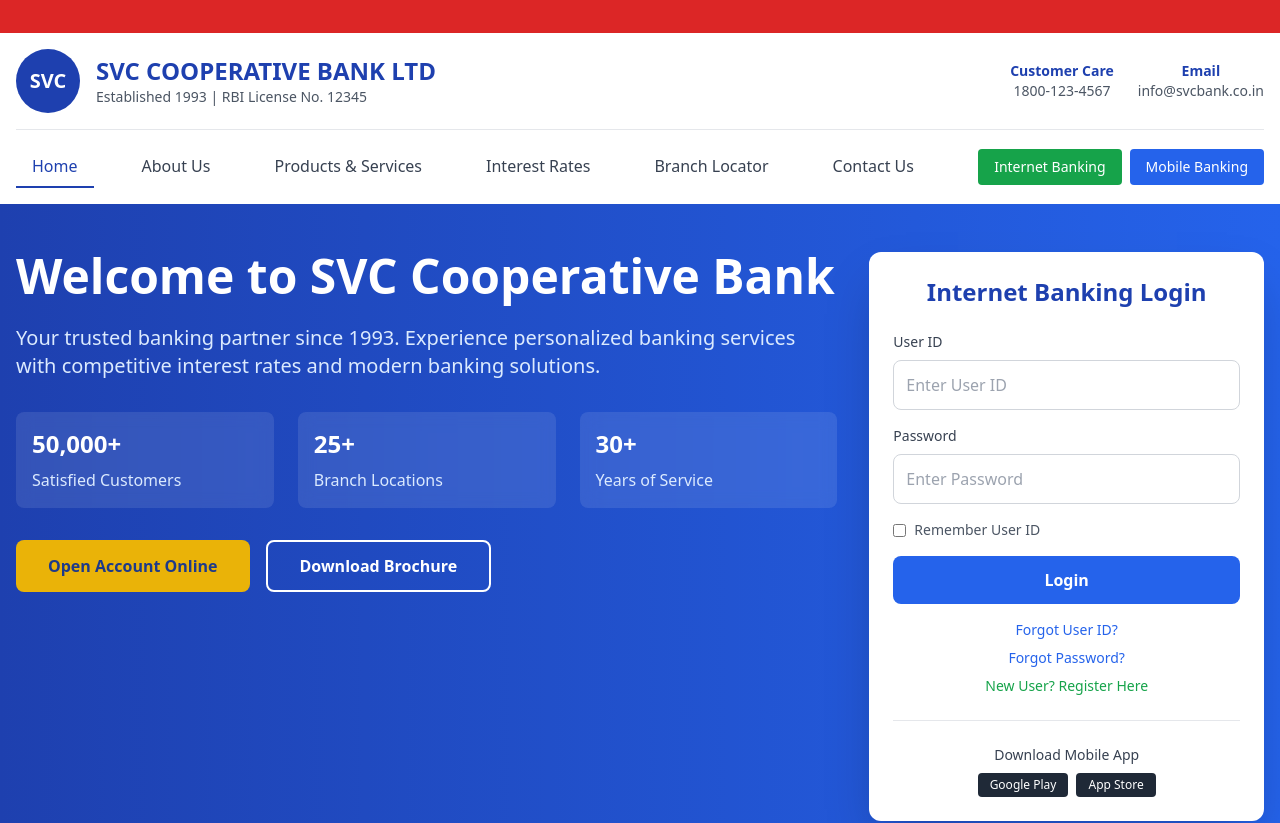
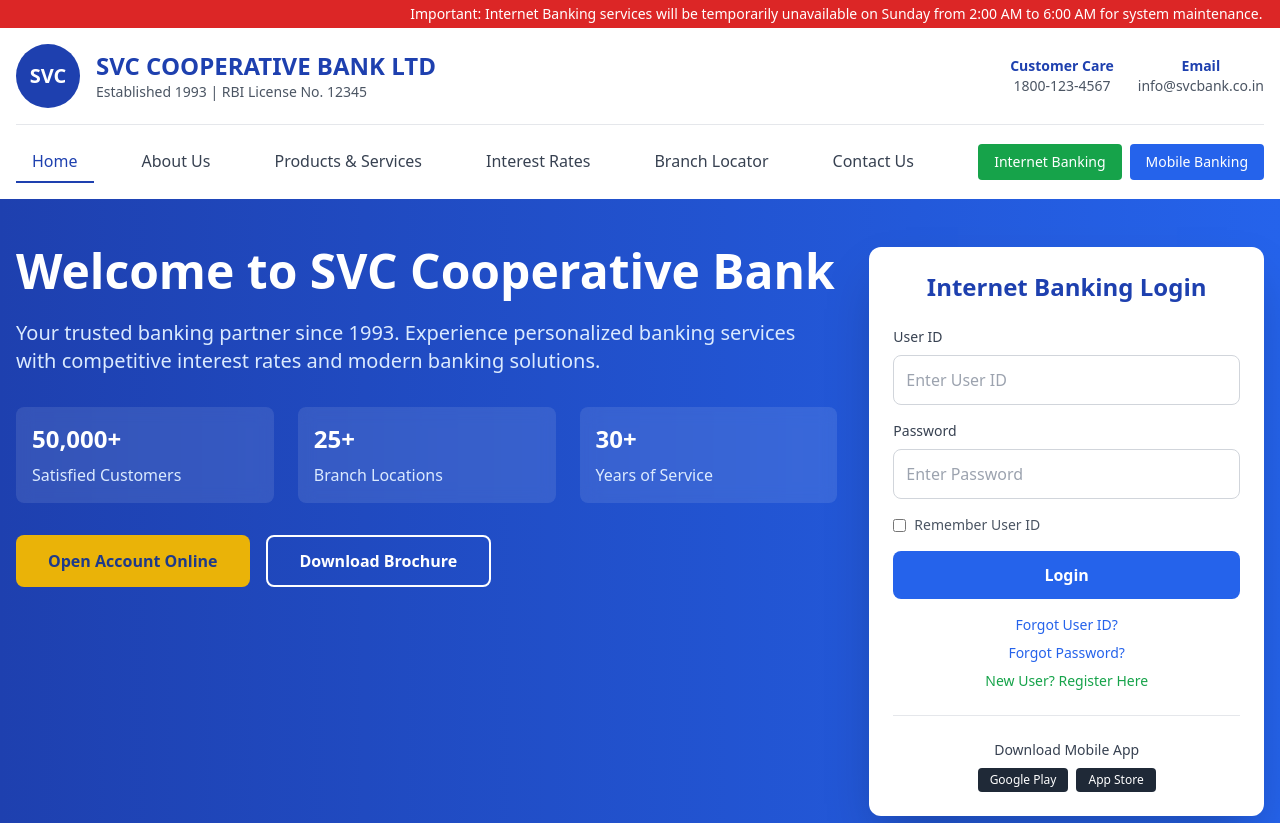
Before and after one commit to Yadlapure/svc-bank-mirror-site, a React (Vite) app: page / in a window 1280 px wide. Shown: the top 823 px of the page. Built offline with nearby package versions, Linux system fonts and the light colour scheme.

Commit message:
Fix: Use HTML marquee element
The `marquee` HTML element is not a standard JSX element. This commit replaces it with a suitable alternative or removes it.

```diff
--- a/src/components/Header.tsx
+++ b/src/components/Header.tsx
@@ -7,9 +7,11 @@ const Header = () => {
   return (
     <>
       {/* Top notification bar */}
-      <div className="bg-red-600 text-white py-1 px-4 text-center text-sm">
+      <div className="bg-red-600 text-white py-1 px-4 text-center text-sm overflow-hidden">
         <div className="max-w-7xl mx-auto">
-          <marquee>Important: Internet Banking services will be temporarily unavailable on Sunday from 2:00 AM to 6:00 AM for system maintenance.</marquee>
+          <div className="animate-marquee whitespace-nowrap">
+            Important: Internet Banking services will be temporarily unavailable on Sunday from 2:00 AM to 6:00 AM for system maintenance.
+          </div>
         </div>
       </div>
 
@@ -91,6 +93,16 @@ const Header = () => {
           </nav>
         </div>
       </header>
+
+      <style jsx>{`
+        @keyframes marquee {
+          0% { transform: translate3d(100%, 0, 0); }
+          100% { transform: translate3d(-100%, 0, 0); }
+        }
+        .animate-marquee {
+          animation: marquee 15s linear infinite;
+        }
+      `}</style>
     </>
   );
 };
```
